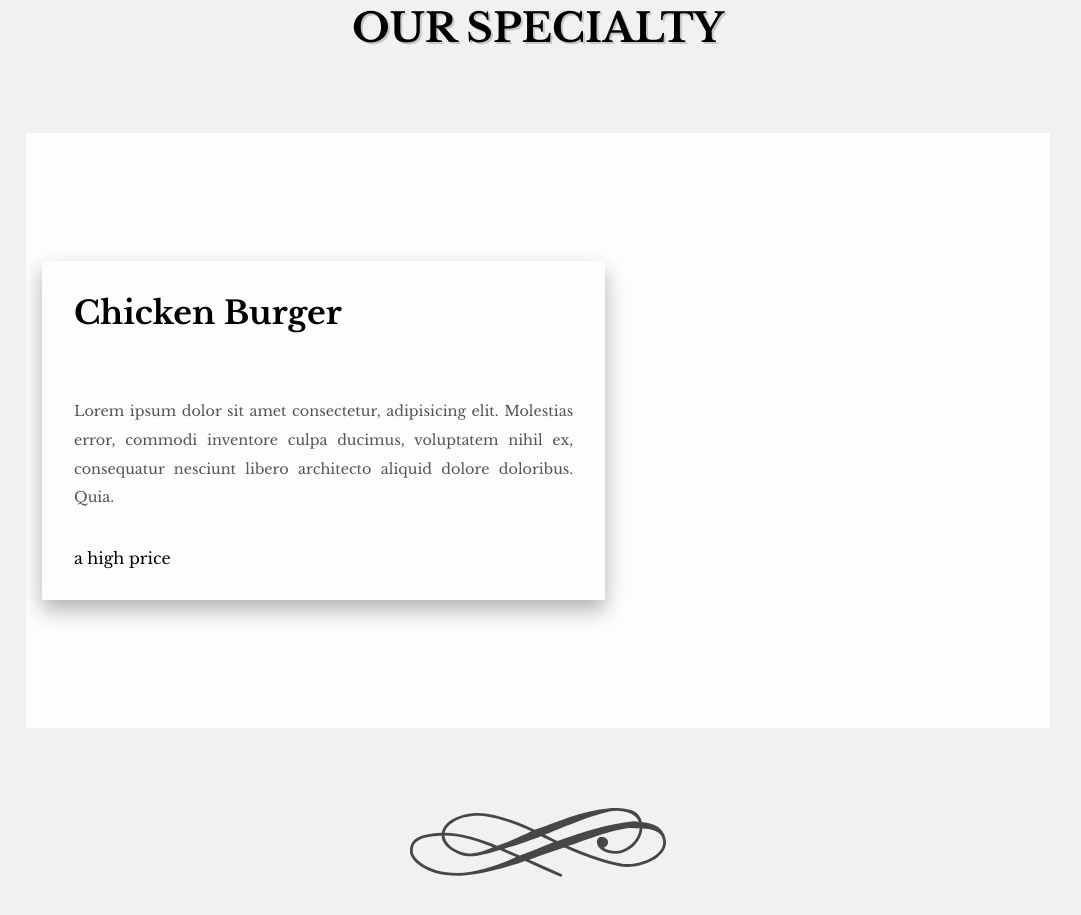
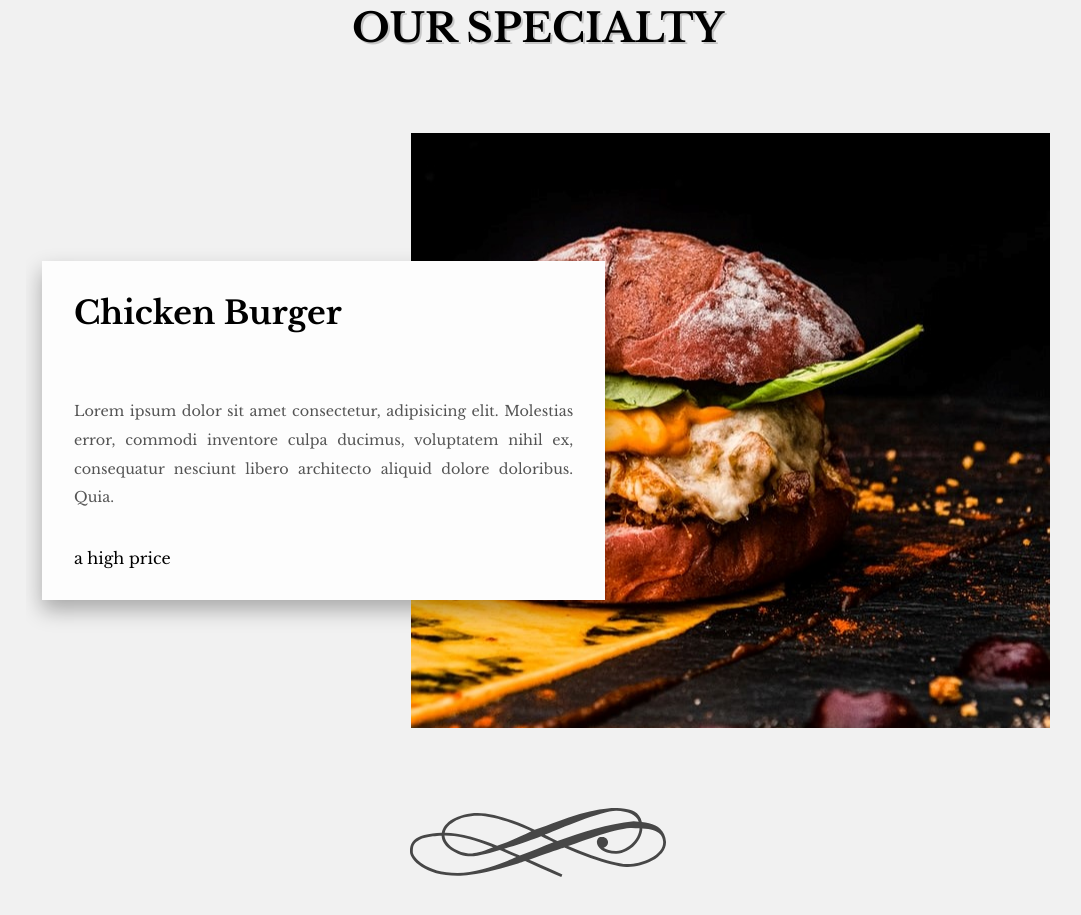
Before and after one commit to emquex/ChefPortfolio, a plain HTML site: page index.html in a window 1280 px wide. Shown: the part 877-1792 px from the top of the page, without its empty margins (102-1183 px from the left). Drawn offline with nearby package versions, Linux system fonts and the light colour scheme.

Commit message:
checking

```diff
--- a/index.html
+++ b/index.html
@@ -31,7 +31,7 @@
    <section class="menu">
        <div class="container">
         <h2 class="menu__specialty">Our Specialty</h2>
-           <div class="menu-test">
+           <div class="menu-test menu-test-burger">
                <div class="menu__first-dish">
                     <h2>Chicken Burger</h2>
                     <p class="text">Lorem ipsum dolor sit amet consectetur, adipisicing elit. Molestias error, commodi inventore culpa ducimus, voluptatem nihil ex, consequatur nesciunt libero architecto aliquid dolore doloribus. Quia.</p>
```
Also changed, not shown: test.html (added, +32 -0 lines).
